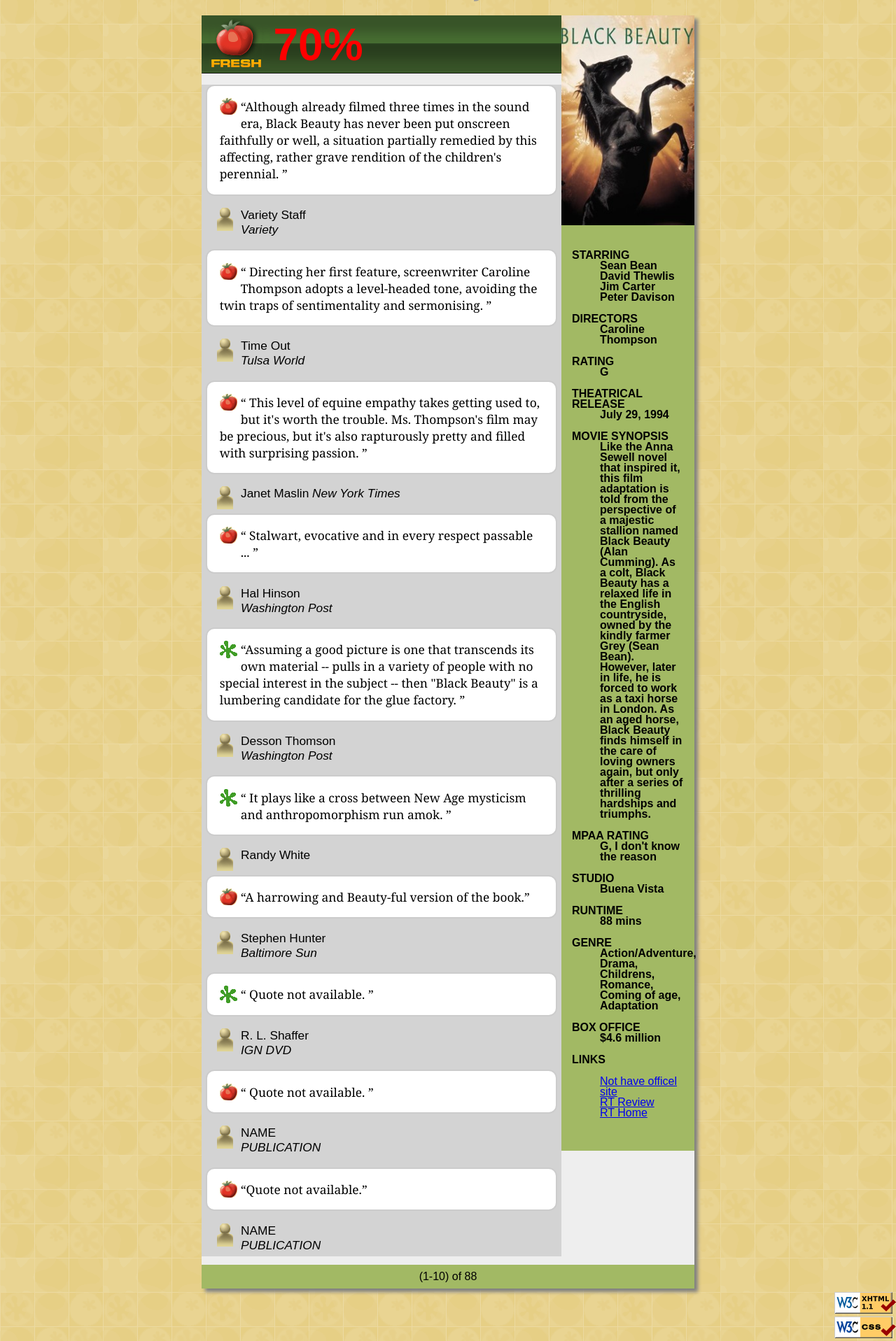
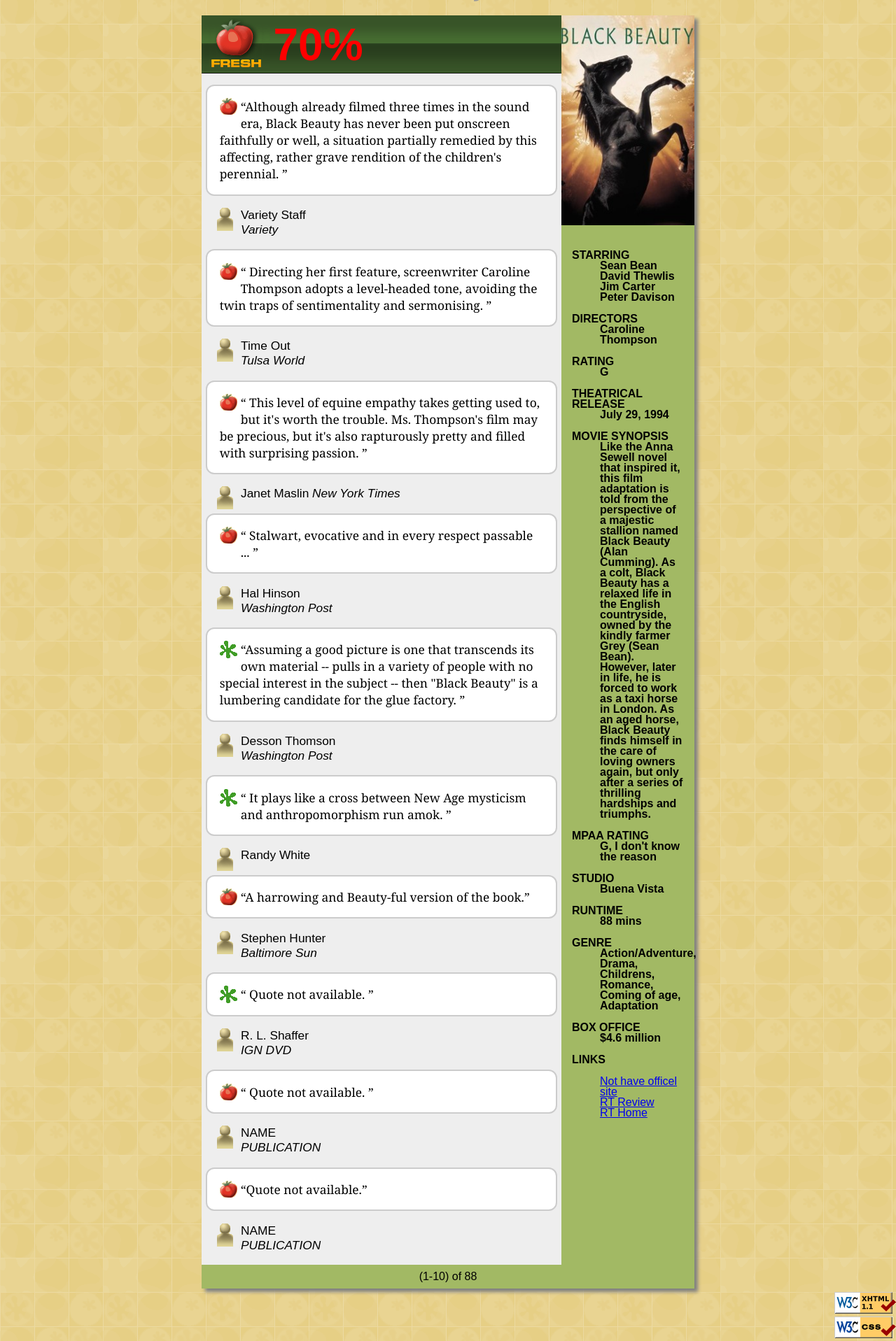
Before and after one commit to Milan-Petrovic-584-2016/PIA-homeworks, a PHP site: page /movie_index.html in a window 1280 px wide. Shown: the part 64-1981 px from the top of the page at 70% size. Run offline with PHP 8.4, Linux system fonts and the light colour scheme.

Commit message:
finally finish

```diff
--- a/hw-1/movie.css
+++ b/hw-1/movie.css
@@ -51,7 +51,6 @@ body header h1 {
     padding: 0px;
     z-index: 5;
     width: 190px;
-    height: 144%;
     margin-bottom: 0px;
     background-color: #A2B964;
 }
@@ -84,7 +83,7 @@ dl {
 }
 
 main {
-    background-color: lightgray;
+    background-color: #EEEEEE;
     width: 100%;
     height: 93.77%;
     margin: 0px;
```
